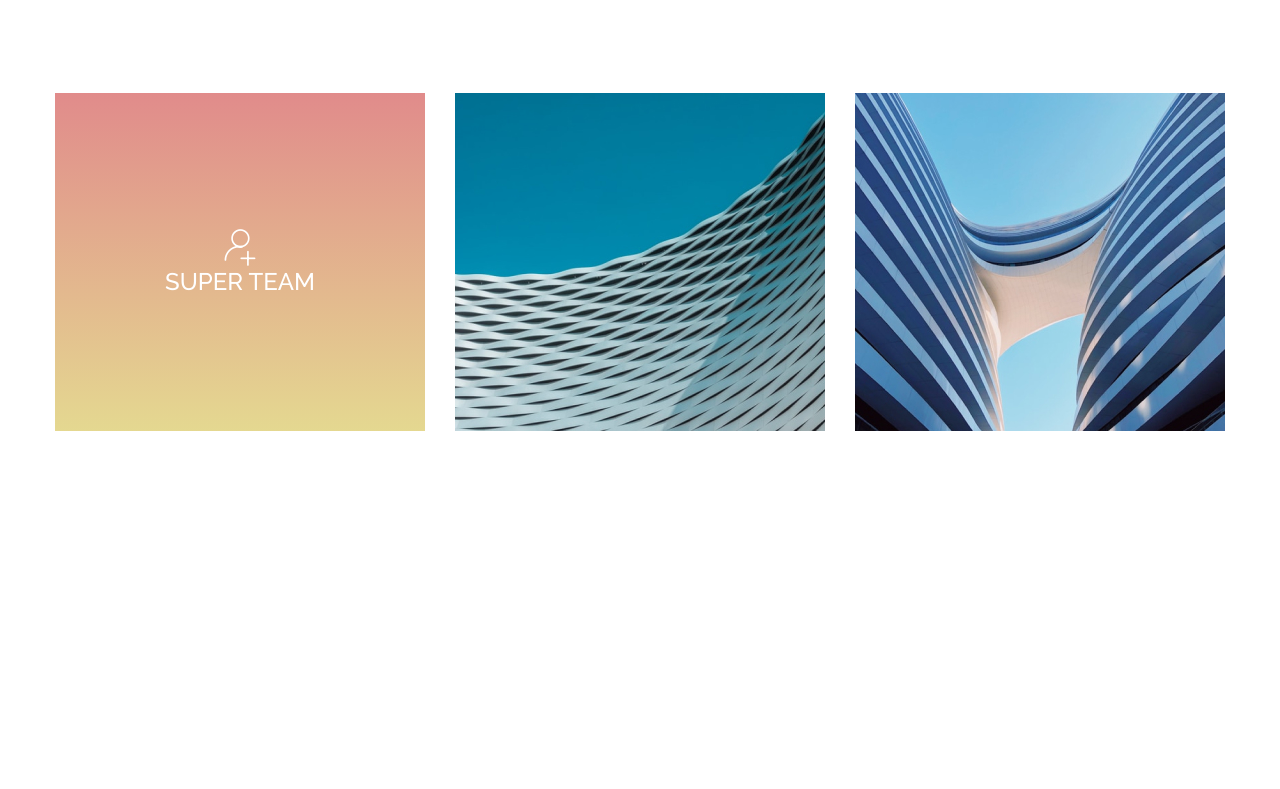
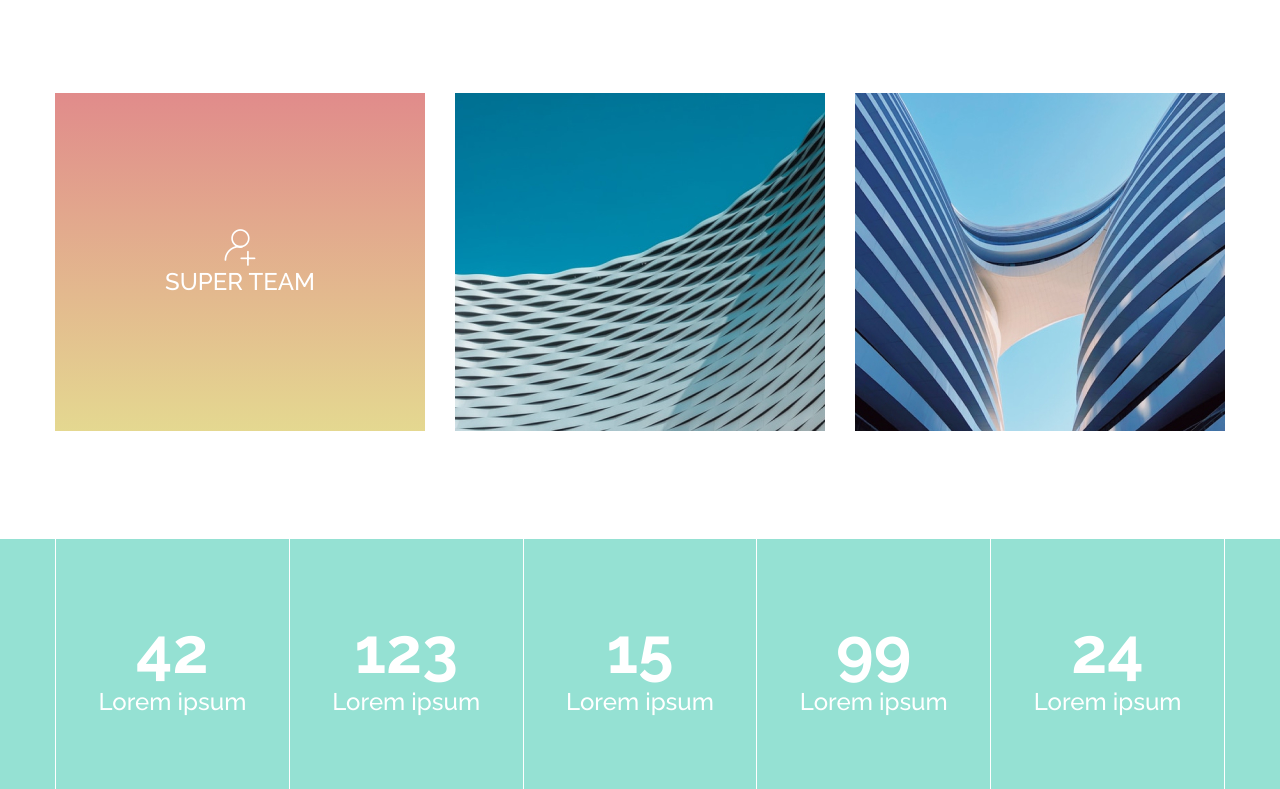
Before and after one commit to MATABIOZ/mogo-project, a website built with Parcel: page index.html in a window 1280 px wide. Shown: the part 1334-2123 px from the top of the page. Before the commit the page ends 1873 px from the top, so only its background shows below. Built offline with nearby package versions, Linux system fonts and the light colour scheme; files whose address does not match are found by name.

Commit message:
Added block_futures

```diff
--- a/index.html
+++ b/index.html
@@ -115,6 +115,46 @@
 			</div>
 		</div>
 	</section>
+	<section class="futures">
+		<div class="container">
+			<div class="futures__wrapper">
+				<div class="futures__inner">
+					<div class="futures__items">
+						<div class="futures__item">
+							<div class="futures__text">
+								<span>42</span>
+								<h5>Lorem ipsum</h5>
+							</div>
+						</div>
+						<div class="futures__item">
+							<div class="futures__text">
+								<span>123</span>
+								<h5>Lorem ipsum</h5>
+							</div>
+						</div>
+						<div class="futures__item">
+							<div class="futures__text">
+								<span>15</span>
+								<h5>Lorem ipsum</h5>
+							</div>
+						</div>
+						<div class="futures__item">
+							<div class="futures__text">
+								<span>99</span>
+								<h5>Lorem ipsum</h5>
+							</div>
+						</div>
+						<div class="futures__item">
+							<div class="futures__text">
+								<span>24</span>
+								<h5>Lorem ipsum</h5>
+							</div>
+						</div>
+					</div>
+				</div>
+			</div>
+		</div>
+	</section>
 </body>
 
 </html>
--- a/styles/components/futures.less
+++ b/styles/components/futures.less
@@ -0,0 +1,44 @@
+.futures {
+
+	&__wrapper {
+		width: 100%;
+		background-color: @background-color-morning-glory;
+		padding: 0 16px;
+	}
+
+	&__inner {
+		max-width: 1170px;
+		margin: 0 auto;
+	}
+
+	&__items {
+		padding: 0 1px;
+		background-color: @background-color-white;
+		display: grid;
+		grid-template-columns: repeat(5, 1fr);
+		gap: 1px;
+		min-height: 250px;
+	}
+
+	&__item {
+		background-color: @background-color-morning-glory;
+		display: flex;
+		flex-direction: column;
+		justify-content: center;
+		align-items: center;
+		text-align: center;
+	}
+
+	&__text {
+
+		color: @text-color-white;
+
+		span {
+			.font-sizes_700-64-75 ();
+		}
+
+		h5 {
+			.font-sizes_500-24-28 ();
+		}
+	}
+}
--- a/styles/components/header.less
+++ b/styles/components/header.less
@@ -41,8 +41,11 @@
 	&__actives {
 		display: flex;
 
+		div {
+			margin: 17px;
+		}
+
 		::before {
-			margin: 17px;
 			cursor: pointer;
 		}
 
@@ -72,13 +75,13 @@
 	}
 
 	&__search {
+		margin-right: 0;
 
 		&::before {
 			content: @icon-search;
 			.icon-styles ();
 			font-size: 24px;
 			color: @text-color-white;
-			margin-right: 0;
 		}
 
 		input {
--- a/styles/components/progress.less
+++ b/styles/components/progress.less
@@ -1,5 +1,4 @@
 .progress {
-	position: sticky;
 	padding: 11px 0 0;
 	width: 100%;
 	display: grid;
```
